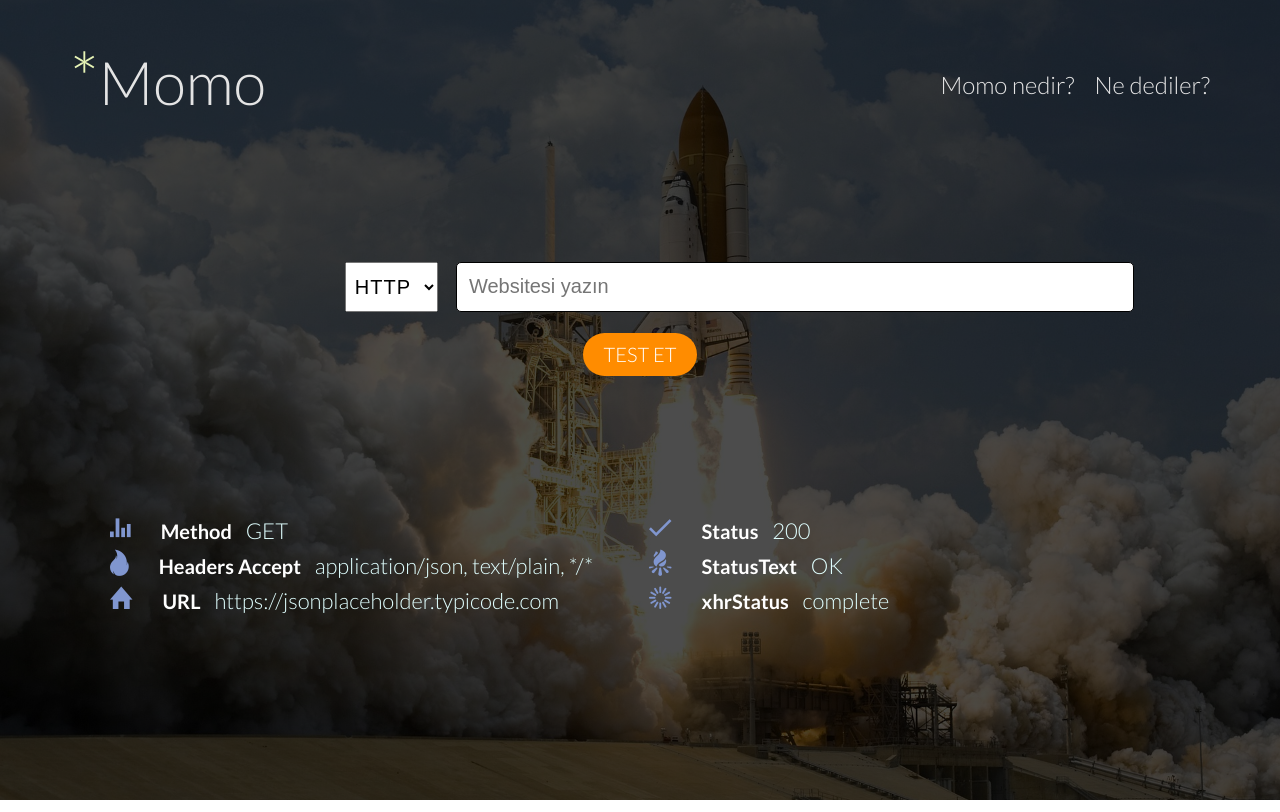
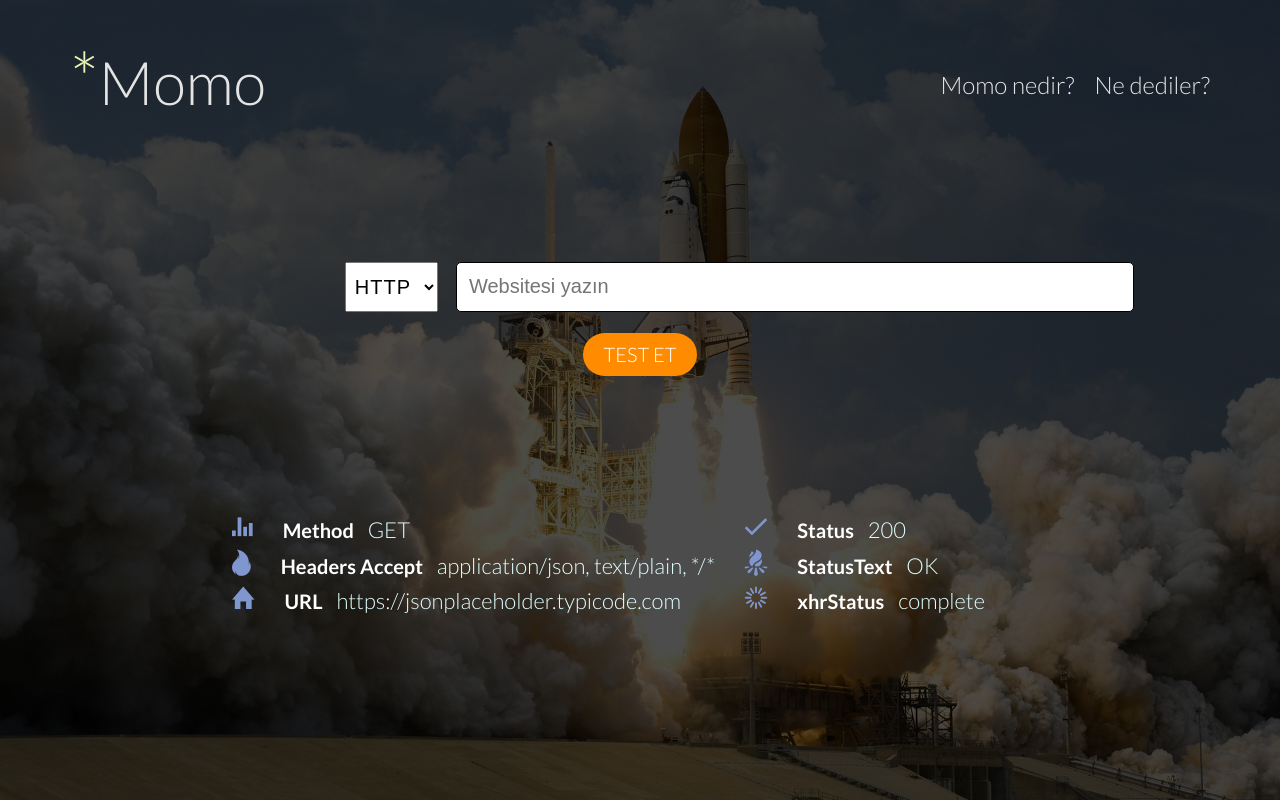
Before and after one commit to eliakorkmaz/momo, a PHP site: page / in a window 1280 px wide. Shown: the top 812 px of the page. Run offline with PHP 8.4, Linux system fonts and the light colour scheme; some libraries are stand-ins or nearby versions; some web fonts are replaced.

Commit message:
⏩  momo-status div has been margined from left

```diff
--- a/css/style.css
+++ b/css/style.css
@@ -248,7 +248,8 @@ cite img{
  *******************/
 
 .momo-status{
-
+    width: 85%;
+    margin: 0 auto 0 15%;
 }
 
 .first-stats{
```
